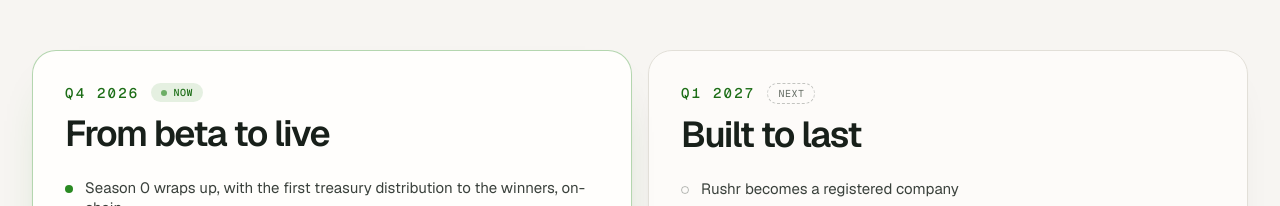
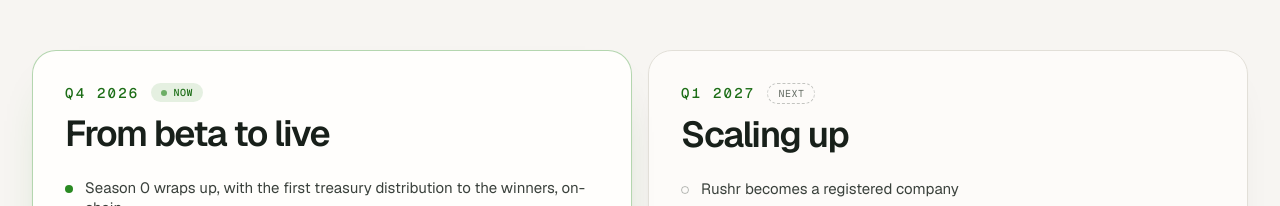
Before and after one commit to rushr-dev/platform, a Next.js app in the folder apps/web/: page / in a window 1280 px wide. Shown: the part 5169-5375 px from the top of the page. Built offline with nearby package versions, Linux system fonts and the light colour scheme; no server answers.

Commit message:
Roadmap: Q1 2027 is "Scaling up" instead of "Built to last", which read like an ending

```diff
--- a/apps/web/components/landing/roadmap.tsx
+++ b/apps/web/components/landing/roadmap.tsx
@@ -23,7 +23,7 @@ const QUARTERS: { quarter: string; theme: string; now?: boolean; items: string[]
   },
   {
     quarter: 'Q1 2027',
-    theme: 'Built to last',
+    theme: 'Scaling up',
     items: [
       'Rushr becomes a registered company',
       'Rushr on Android and iOS',
```
Also changed, not shown: apps/web/components/landing/whitepaper-source.generated.ts (+1 -1 lines), 1 other file (tests, documents, lock files or other folders).
